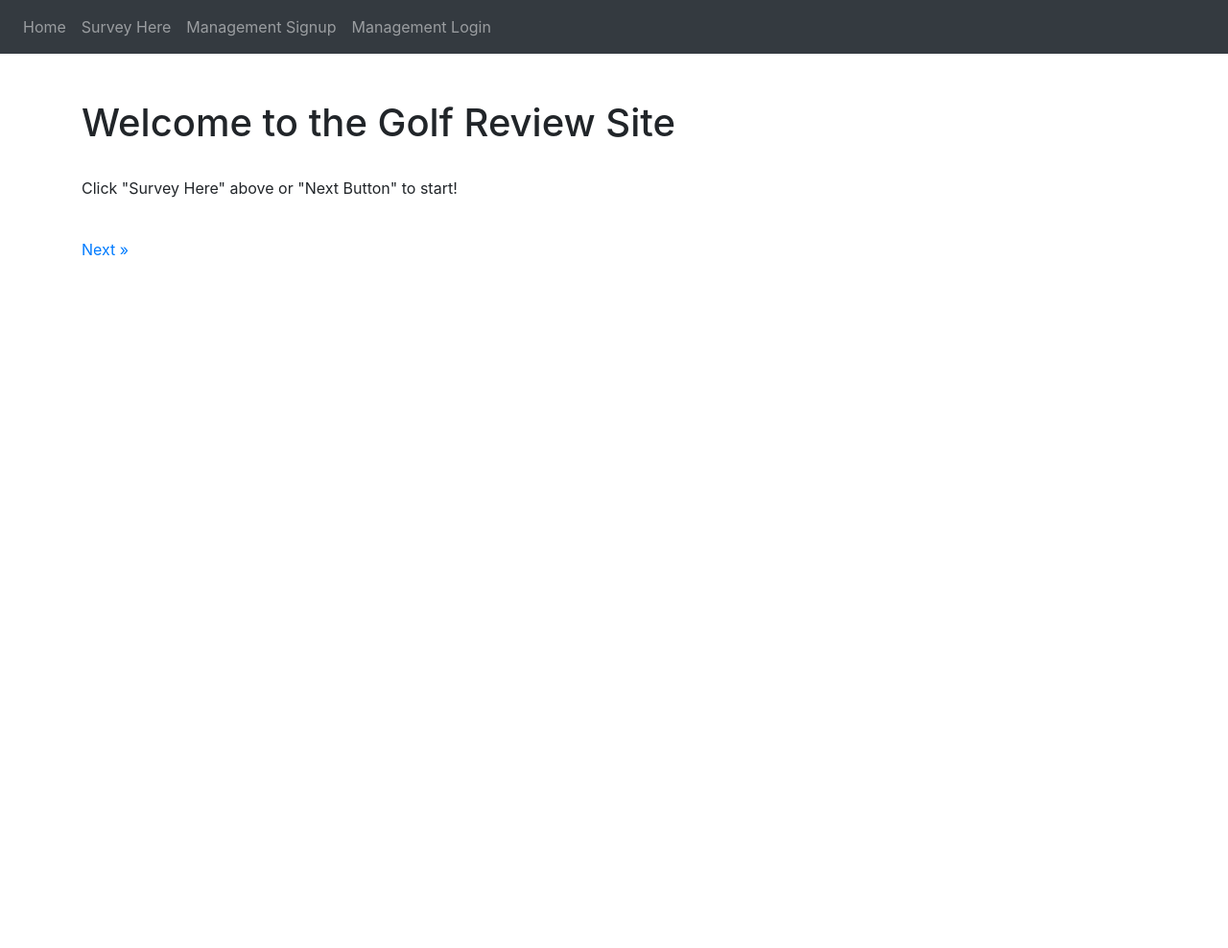
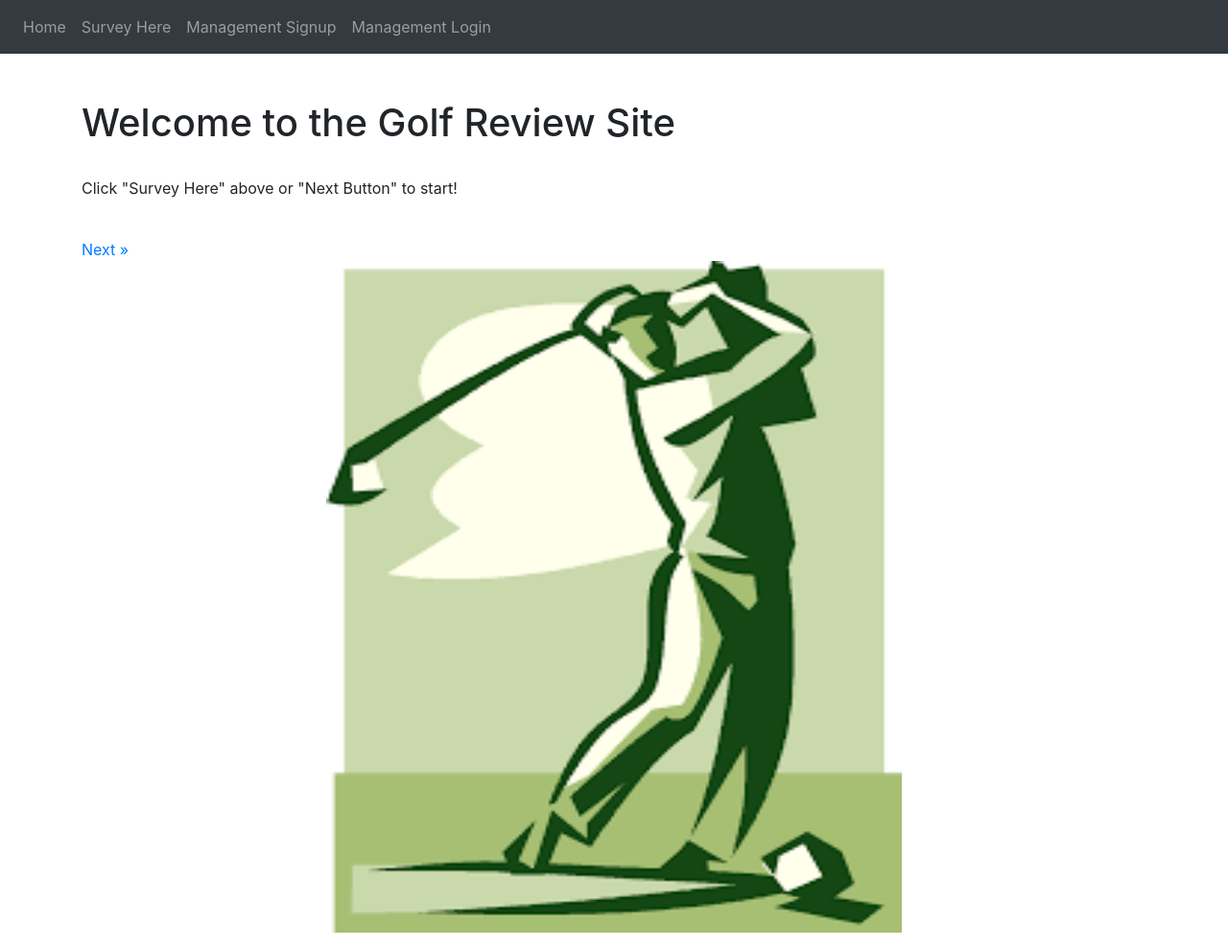
Before and after one commit to Petrut586/450_Project, a Flask app: page / in a window 1280 px wide. Shown: the whole page at 96% size. Before the commit the page ends 266 px from the top, so only its background shows below. Run offline with Flask 2, Linux system fonts and the light colour scheme; some libraries are stand-ins or nearby versions.

Commit message:
Adding photos, nothing really new

```diff
--- a/1020GolfCourse/website/templates/home.html
+++ b/1020GolfCourse/website/templates/home.html
@@ -13,7 +13,8 @@
 </p>
 <br>
 <a href="/survey" class="next">Next &raquo;</a>
-<!-- <img src="golferGuy.jpg" alt="Golfer!"> -->
+<p style="text-align:center;"><img src="golferGuy.jpg" width="600" height="700">
+
 </body>
 </html>
 {% endblock %}
```
Also changed, not shown: 1020GolfCourse/website/golfreview.db.
